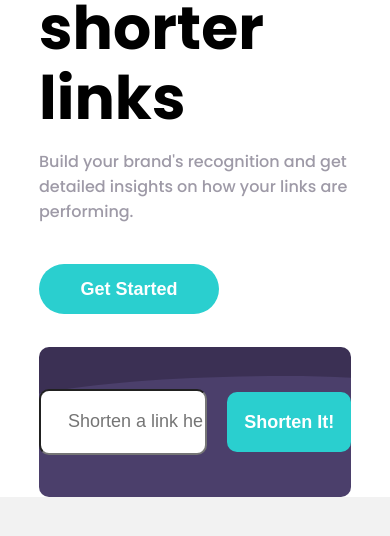
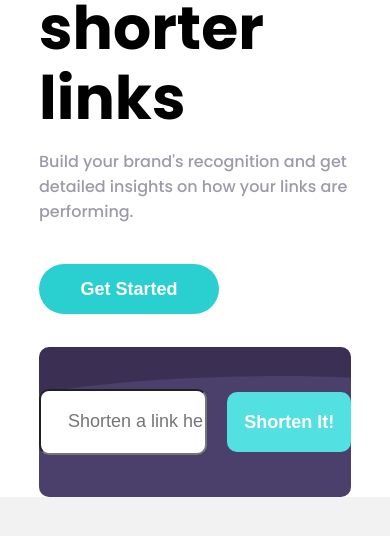
Before and after one commit to kabocha23/URL-Shortener, a React (Create React App) app: page / in a window 390 px wide. In both pictures the pointer is over the button "Shorten It!". Shown: the part 772-1308 px from the top of the page. Built offline with nearby package versions, Linux system fonts and the light colour scheme.

Commit message:
Added responsive designs

```diff
--- a/src/components/3. URL/URL.css
+++ b/src/components/3. URL/URL.css
@@ -41,4 +41,9 @@
     border: none;
     font-size: 18px;
     font-weight: 700;
+    transition: all ease-in-out 0.2s;
 }
+.url-input button:hover {
+    cursor: pointer;
+    background-color: hsl(180, 70%, 60%);
+}
--- a/src/components/4. Advanced/Advanced.js
+++ b/src/components/4. Advanced/Advanced.js
@@ -14,9 +14,8 @@ const Advanced = ({ advancedStatsData }) => {
                 </div>
                 <div className='advanced-selling'>
                     {advancedStatsData.map((advancedStatsData) => (
-                        <div className={'advanced-selling-'+advancedStatsData.id}>
+                        <div className={'advanced-selling-'+advancedStatsData.id} key={advancedStatsData.id}>
                             <SellingPoints
-                                key={advancedStatsData.id}
                                 spImage={advancedStatsData.spImage}
                                 headerText={advancedStatsData.headerText}
                                 bodyText={advancedStatsData.bodyText}
--- a/src/components/6. Footer/Footer.css
+++ b/src/components/6. Footer/Footer.css
@@ -83,3 +83,6 @@
     margin-right: 10px;
     cursor: pointer;
 }
+.footer-contacts a:hover {
+    filter: sepia(98%) saturate(2187%) hue-rotate(121deg) brightness(88%) contrast(81%);
+}
```
